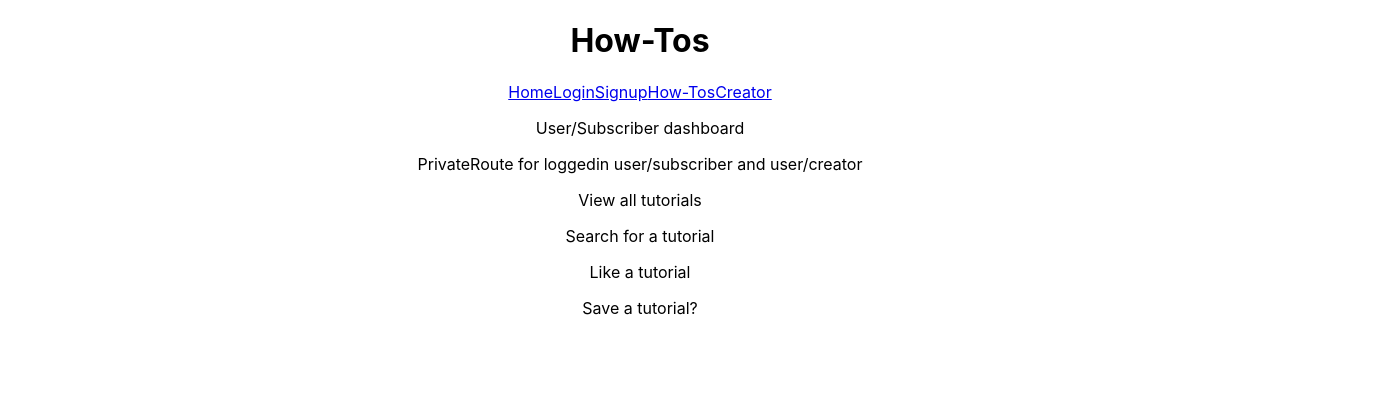
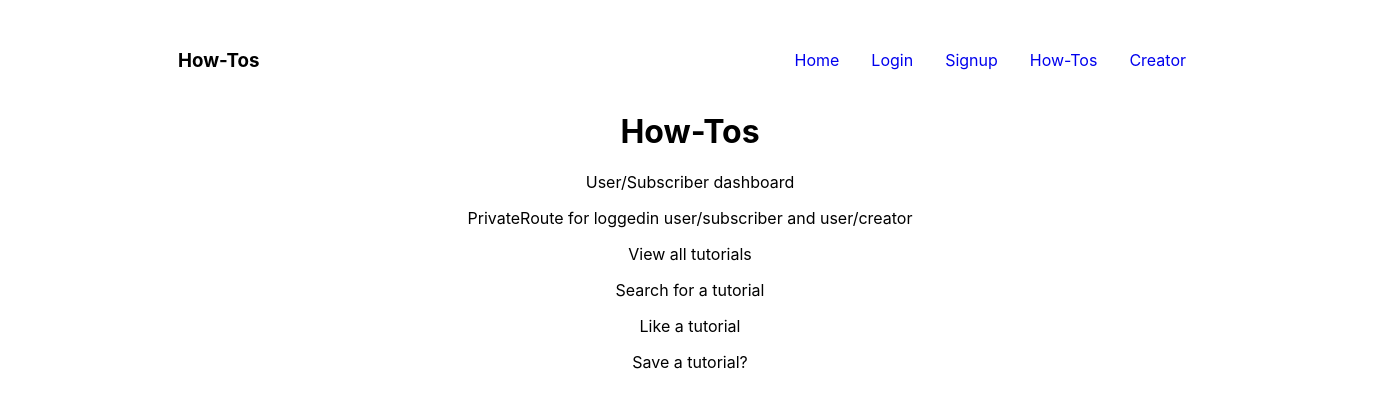
Before and after one commit to ginabethrussell/front-end-1, a React (Create React App) app: page /howtos in a window 1280 px wide. Shown: the top 408 px of the page, 1380 px wide, since content can reach past the window. Built offline with nearby package versions, Linux system fonts and the light colour scheme.

Commit message:
added basic styles for navlinks in App.css

```diff
--- a/src/App.css
+++ b/src/App.css
@@ -1,38 +1,18 @@
 .App {
   text-align: center;
+  width: 100%;
+  padding: 30px 50px;
 }
 
-.App-logo {
-  height: 40vmin;
-  pointer-events: none;
+.App nav {
+  width: 80%;
+  margin: 0 auto;
+  display: flex;
+  justify-content: space-between;
+  align-items: center;
 }
 
-@media (prefers-reduced-motion: no-preference) {
-  .App-logo {
-    animation: App-logo-spin infinite 20s linear;
-  }
+.App nav a {
+  text-decoration: none;
+  padding: 8px 16px;
 }
-
-.App-header {
-  background-color: #282c34;
-  min-height: 100vh;
-  display: flex;
-  flex-direction: column;
-  align-items: center;
-  justify-content: center;
-  font-size: calc(10px + 2vmin);
-  color: white;
-}
-
-.App-link {
-  color: #61dafb;
-}
-
-@keyframes App-logo-spin {
-  from {
-    transform: rotate(0deg);
-  }
-  to {
-    transform: rotate(360deg);
-  }
-}
--- a/src/App.js
+++ b/src/App.js
@@ -1,5 +1,7 @@
 import React from 'react';
 import { Route, Link } from 'react-router-dom';
+import PrivateRoute from './utils/PrivateRoute';
+
 import Login from './components/Login';
 import Signup from './components/Signup';
 import Creator from './components/Creator';
@@ -10,21 +12,28 @@ import './App.css';
 function App() {
   return (
     <div className="App">
-      <h1>How-Tos</h1>
       <nav>
-        <a href='https://tt88-how-to.netlify.app/'>Home</a>
-        <Link to='/login'>Login</Link>
-        <Link to='/signup'>Signup</Link>
-        <Link to='/howtos'>How-Tos</Link>
-        <Link to='/creator'>Creator</Link>
+        <h3>How-Tos</h3>
+        <div className='navlinks'>
+          <a href='https://tt88-how-to.netlify.app/'>Home</a>
+          <Link to='/login'>Login</Link>
+          <Link to='/signup'>Signup</Link>
+          <Link to='/howtos'>How-Tos</Link>
+          <Link to='/creator'>Creator</Link>
+        </div>
       </nav>
 
       <main>
+        <h1>How-Tos</h1>
         <Route path='/login' component={Login} />
         <Route path='/signup' component={Signup} />
+
         {/* Below will become private routes in final app */}
         <Route path='/howtos' component={HowTos} />
         <Route path='/creator' component={Creator} />
+
+        {/* <PrivateRoute path='/howtos' component={HowTos} />
+        <PrivateRoute path='/creator'component={Creator} /> */}
       </main>
     </div>
   );
--- /dev/null
+++ b/src/utils/PrivateRoute.js
@@ -0,0 +1,23 @@
+import React from "react";
+import { Redirect, Route } from 'react-router-dom';
+
+const PrivateRoute = ({ component: Component, ...rest }) => {
+ return (
+   <Route
+     {...rest}
+     render={(componentProps) => {
+
+       if (localStorage.getItem("token")) {
+         console.log("token found, rendering component");
+         return <Component {...componentProps} />
+       }
+
+       else {
+         console.log("no token found, redirect to login");
+         return <Redirect to="/login" />
+       }
+     }}
+   />
+ )
+}
+export default PrivateRoute;
```
Also changed, not shown: 1 other file (tests, documents, lock files or other folders).
